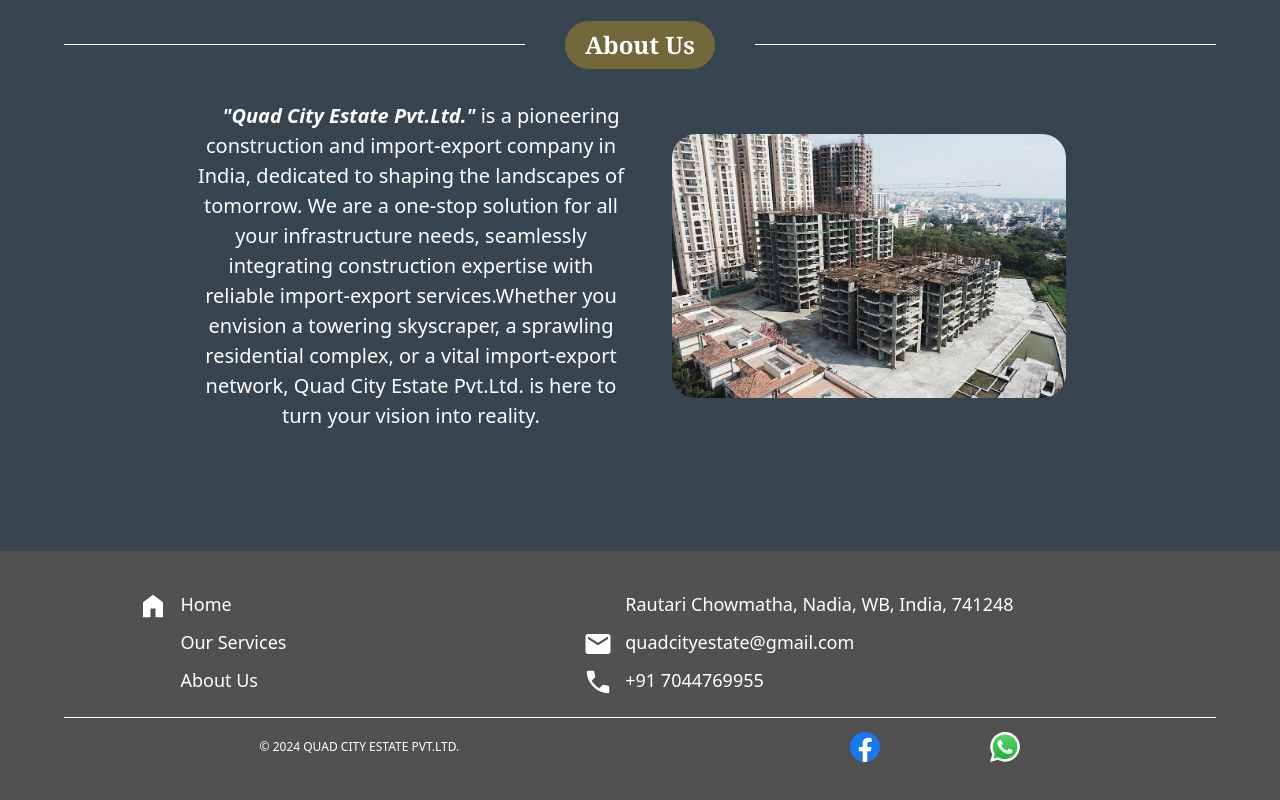
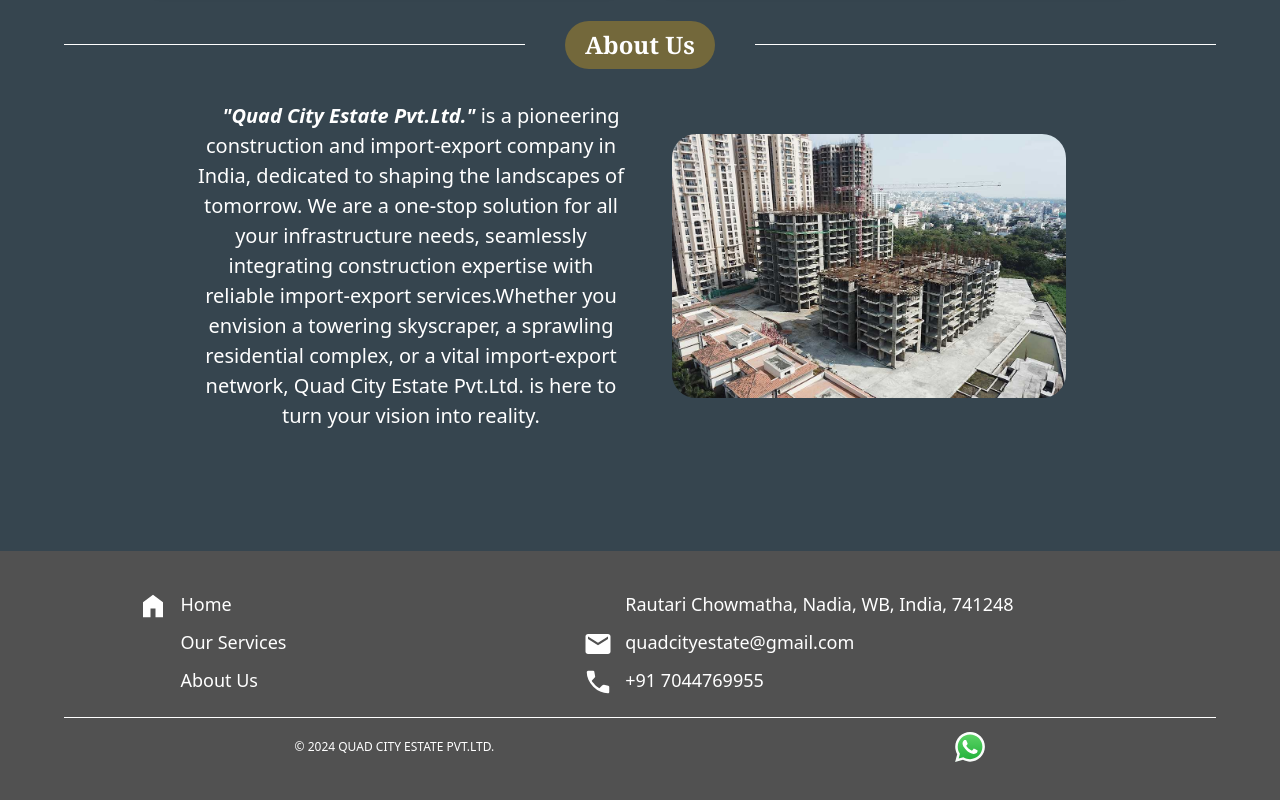
Before and after one commit to quadcityestate/Quad_City_Frontend, a React (Create React App) app: page / in a window 1280 px wide. Shown: the part 1153-1953 px from the top of the page. Built offline with nearby package versions, Linux system fonts and the light colour scheme; some icons are missing.

Commit message:
add whatsapp link

```diff
--- a/src/shared/Footer.jsx
+++ b/src/shared/Footer.jsx
@@ -68,9 +68,9 @@
         </div>
           <ul className="flex space-x-5 md:space-x-10">
             {/* <li><a href="https://www.youtube.com/" target='_blank' rel="noopener noreferrer"><Icon icon="logos:youtube-icon" width="30" height="30" /></a></li> */}
-            <li><a href="https://www.facebook.com/"><Icon icon="logos:facebook" width="30" height="30" /></a></li>
-            <li><a href="https://www.instagram.com/"><Icon icon="skill-icons:instagram" width="30" height="30" /></a></li>
-            <li><a href="https://wa.me/qr/UL2OVRN3G6HGD1/"><Icon icon="logos:whatsapp-icon" width="30" height="30" /></a></li>
+            {/* <li><a href="https://www.facebook.com/"><Icon icon="logos:facebook" width="30" height="30" /></a></li> */}
+            {/* <li><a href="https://www.instagram.com/"><Icon icon="skill-icons:instagram" width="30" height="30" /></a></li> */}
+            <li><a href="https://wa.me/+917044769955/"><Icon icon="logos:whatsapp-icon" width="30" height="30" /></a></li>
           </ul>
         </div>
 
```
